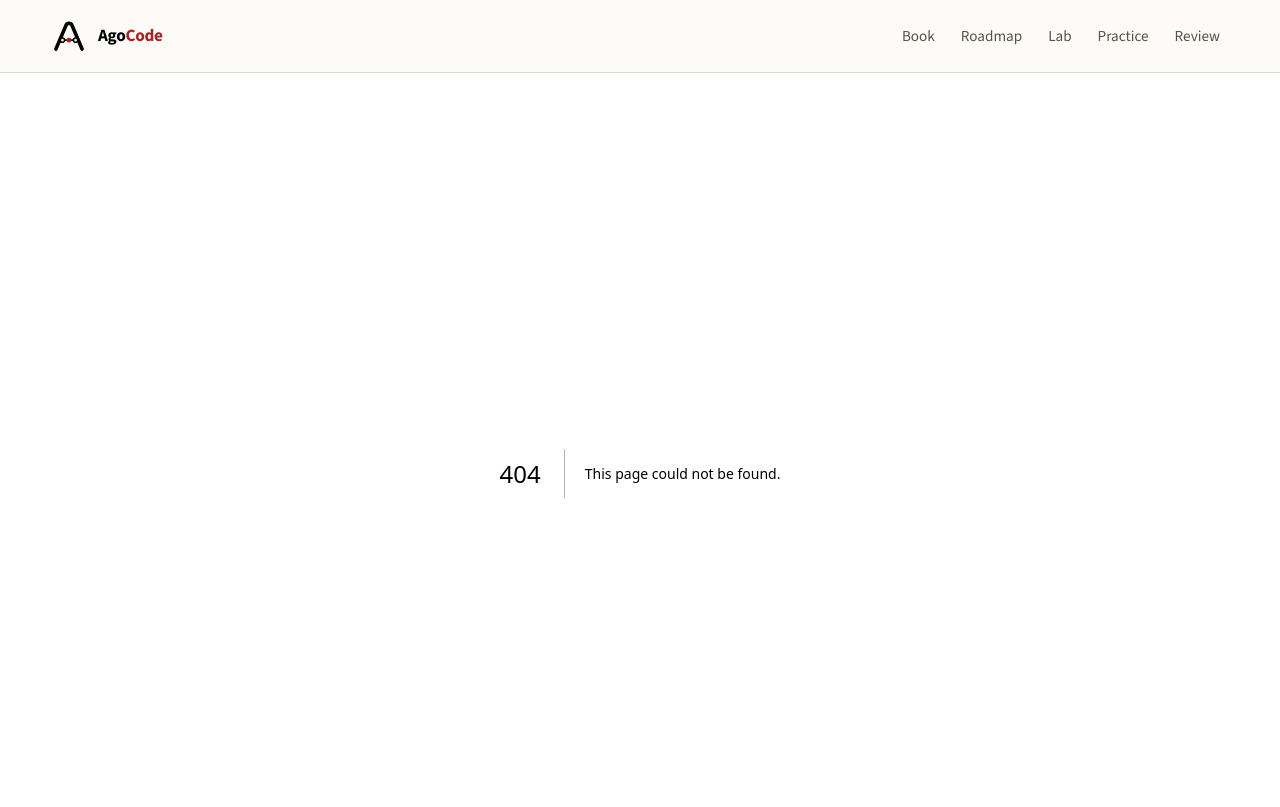
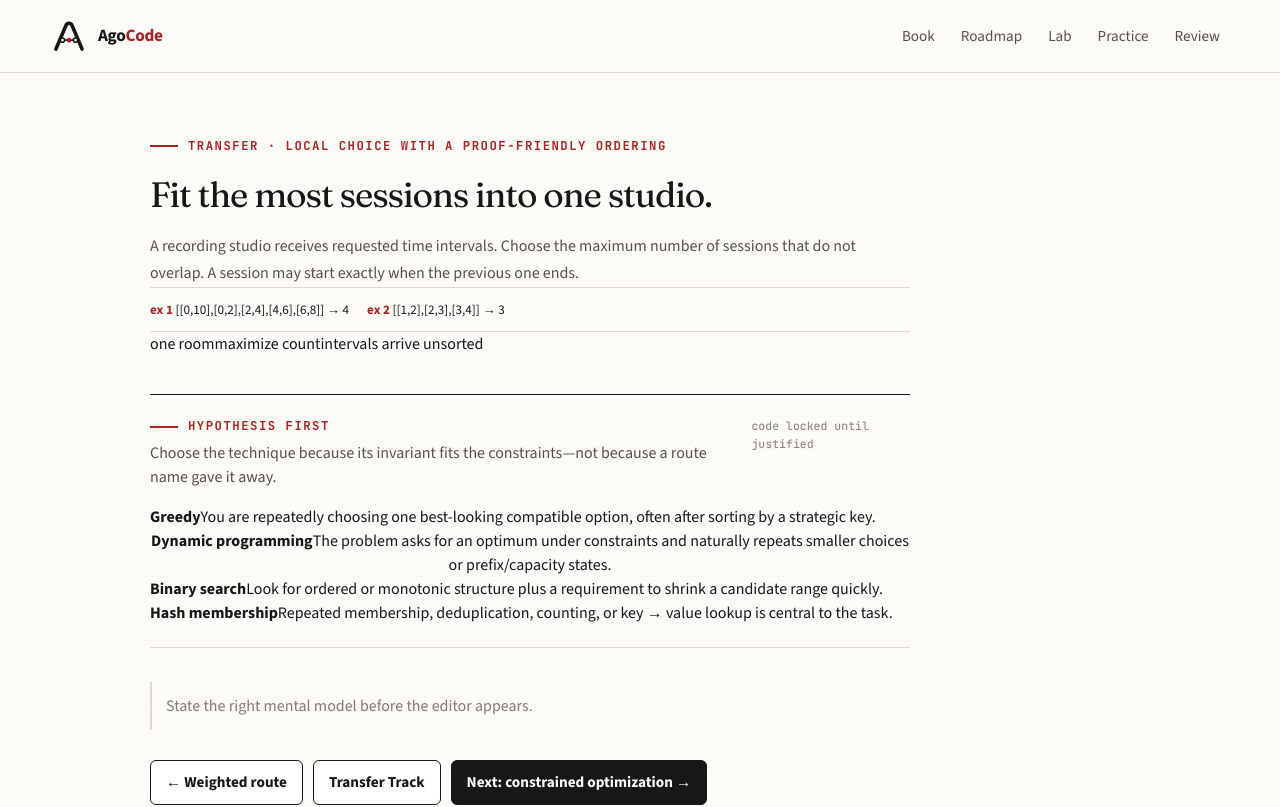
Before and after one commit to anatwork14/agocode, a Next.js app: page /practice/greedy-schedule in a window 1280 px wide. Before the commit this address had no page. Shown: the top 807 px of the page. Built offline with nearby package versions, Linux system fonts and the light colour scheme.

Commit message:
feat: add greedy scheduling transfer challenge

```diff
--- /dev/null
+++ b/app/practice/greedy-schedule/page.tsx
@@ -0,0 +1,56 @@
+import Link from "next/link";
+import { TransferCodingChallenge } from "@/components/practice/TransferCodingChallenge";
+import type { PythonTestCase } from "@/components/code/PythonExercise";
+
+export const metadata = { title: "Scheduling Transfer Practice" };
+
+const tests: PythonTestCase[] = [
+  { label: "classic overlapping schedule", args: [[[9, 10], [9.5, 11], [10, 11], [10.5, 12], [11, 12]]], expected: 3 },
+  { label: "touching sessions are compatible", args: [[[1, 2], [2, 3], [3, 4]]], expected: 3 },
+  { label: "one long interval loses to several short ones", args: [[[0, 10], [0, 2], [2, 4], [4, 6], [6, 8]]], expected: 4 },
+  { label: "empty input", args: [[]], expected: 0 },
+  { label: "unsorted input", args: [[[5, 6], [1, 2], [3, 5], [2, 3]]], expected: 4 },
+];
+
+const starterCode = `def max_sessions(intervals):
+    # Each interval is [start, end].
+    # Return the maximum number of non-overlapping sessions.
+    pass
+`;
+
+export default function GreedySchedulePracticePage() {
+  return (
+    <main className="page">
+      <div className="site-shell transfer-practice">
+        <TransferCodingChallenge
+          eyebrow="Transfer · local choice with a proof-friendly ordering"
+          title="Fit the most sessions into one studio."
+          problem="A recording studio receives requested time intervals. Choose the maximum number of sessions that do not overlap. A session may start exactly when the previous one ends."
+          examples={[
+            '[[0,10],[0,2],[2,4],[4,6],[6,8]] → 4',
+            '[[1,2],[2,3],[3,4]] → 3',
+          ]}
+          constraints={["one room", "maximize count", "intervals arrive unsorted"]}
+          correctTechnique="greedy"
+          techniqueOptions={["greedy", "dynamic-programming", "binary-search", "hash-membership"]}
+          wrongFeedback="Look for a local choice that preserves the largest possible future opportunity. Starting earliest or choosing shortest duration does not guarantee that property."
+          functionName="max_sessions"
+          starterCode={starterCode}
+          tests={tests}
+          hints={[
+            "Sort intervals by the quantity that determines how much room remains for all future choices.",
+            "The key is finish time: among available compatible sessions, finishing earliest leaves at least as much future room as any later-finishing choice.",
+            "Scan the finish-sorted intervals once. Accept an interval when its start is greater than or equal to the end of the last accepted interval.",
+          ]}
+          successMessage="You transferred the greedy earliest-finish rule to a new interval-scheduling context."
+          storageKey="agocode.progress.transfer.greedy-schedule"
+        />
+        <div className="action-row">
+          <Link className="button" href="/practice/dijkstra-route">← Weighted route</Link>
+          <Link className="button" href="/practice">Transfer Track</Link>
+          <Link className="button button--primary" href="/practice/dp-budget">Next: constrained optimization →</Link>
+        </div>
+      </div>
+    </main>
+  );
+}
```
